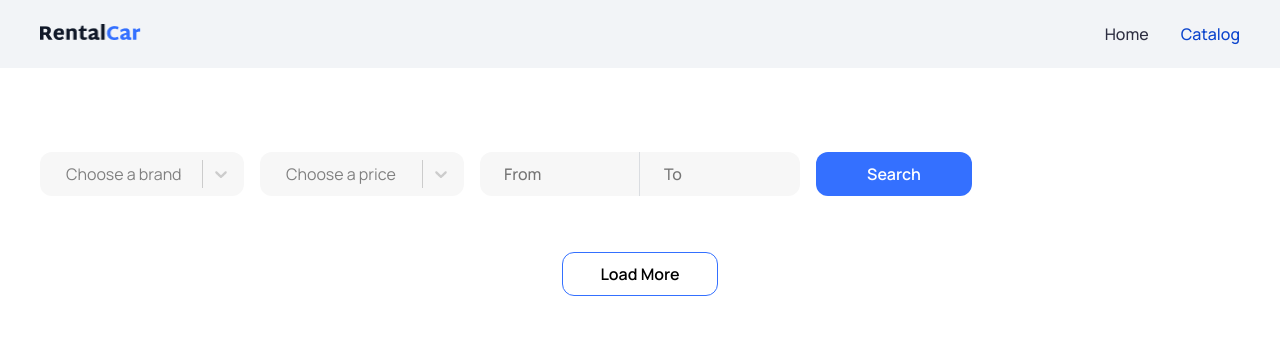
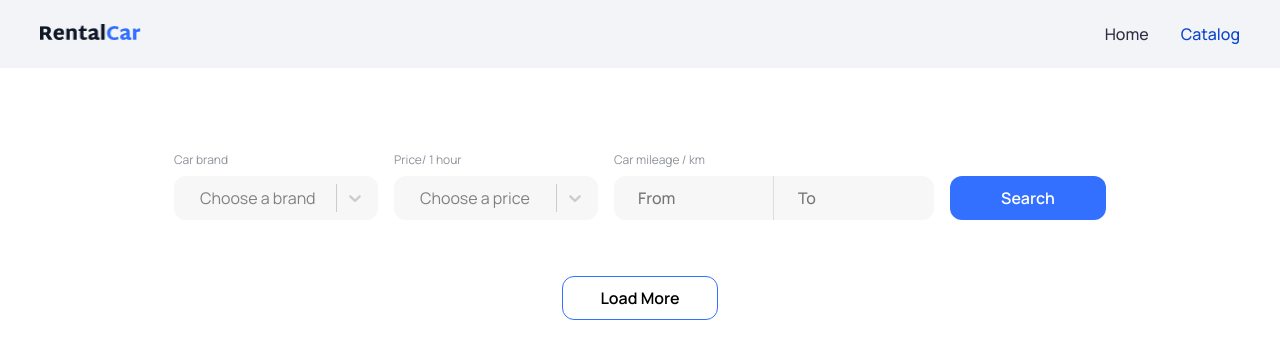
Before and after one commit to alexdevsprint/rental-car, a React (Vite) app: page /catalog in a window 1280 px wide. Shown: the top 358 px of the page. Built offline with nearby package versions, Linux system fonts and the light colour scheme; no server answers.

Commit message:
fix filter

```diff
--- a/src/components/Filter/Filter.jsx
+++ b/src/components/Filter/Filter.jsx
@@ -89,6 +89,8 @@ const selectStyles = {
 
   return (
     <div className={css.container}>
+      <div className={css.fiterWrapper}>
+        <label htmlFor="brand-select">Car brand</label>
         <Select
           className={css.brand}
           placeholder="Choose a brand"
@@ -99,6 +101,10 @@ const selectStyles = {
           onChange={(option) => dispatch(setSelectedBrand(option))}
           value={selectedBrand}
         />
+      </div>
+
+      <div className={css.fiterWrapper}>
+        <label htmlFor="price-select">Price/ 1 hour</label>
         <Select
           className={css.price}
           placeholder="Choose a price"
@@ -107,6 +113,9 @@ const selectStyles = {
           onChange={(option) => dispatch(setSelectedPrice(option))}
           value={selectedPrice}
         />
+      </div>
+      <div className={css.fiterWrapper}>
+        <label htmlFor="from-input">Сar mileage / km</label>
         <div className={css.inputContainer}>
           <input
             className={css.from}
@@ -123,6 +132,7 @@ const selectStyles = {
             onChange={(e) => dispatch(setMileageTo(e.target.value))}
           />
         </div>
+      </div>
 
       <button className={css.btn} type="button" onClick={handleSearch}>
         Search
--- a/src/components/Filter/Filter.module.css
+++ b/src/components/Filter/Filter.module.css
@@ -2,27 +2,24 @@
   display: flex;
   gap: 16px;
   margin-bottom: 56px;
+  justify-content: center;
+}
+
+.fiterWrapper {
+  display: flex;
+  flex-direction: column;
+  gap: 8px;
+}
+
+.fiterWrapper label {
+  color: #8d929a;
+  font-weight: 400;
+  font-size: 12px;
+  line-height: 1.33;
 }
 
 .inputContainer {
   display: flex;
-}
-
-.btn {
-  display: flex;
-  align-items: center;
-  justify-content: center;
-
-  background-color: #3470ff;
-  color: #fff;
-  font-weight: 600;
-  font-size: 16px;
-  line-height: 1.25;
-
-  width: 156px;
-  height: 44px;
-  border: none;
-  border-radius: 12px;
 }
 
 .from {
@@ -54,6 +51,24 @@
   padding: 12px 24px;
 }
 
+.btn {
+  display: flex;
+  align-items: center;
+  justify-content: center;
+
+  align-self: flex-end;
+  background-color: #3470ff;
+  color: #fff;
+  font-weight: 600;
+  font-size: 16px;
+  line-height: 1.25;
+
+  width: 156px;
+  height: 44px;
+  border: none;
+  border-radius: 12px;
+}
+
 .btn:hover {
   background-color: #0b44cd;
 }
```
Lines whose indentation alone changed are shown as unchanged.
